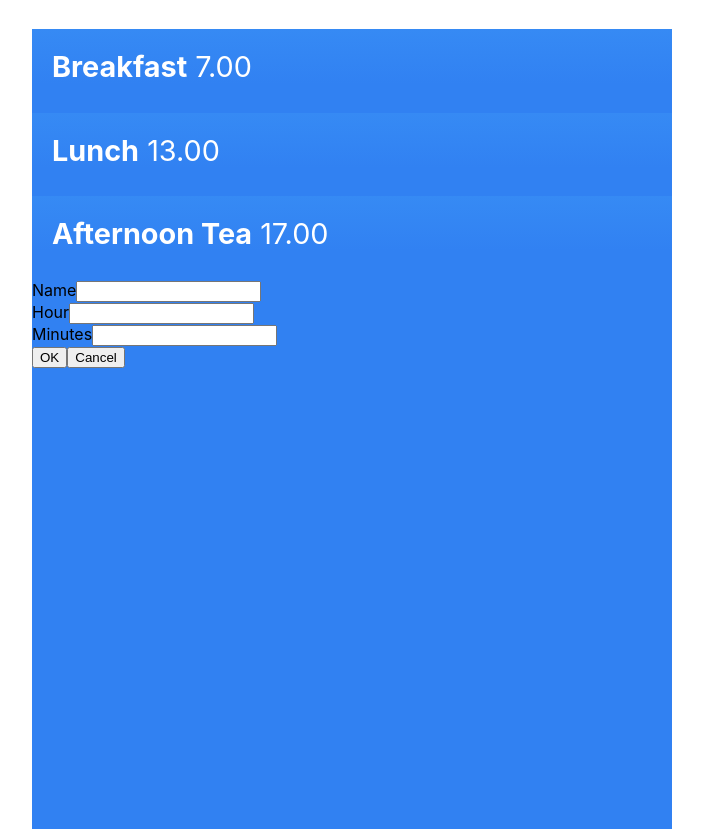
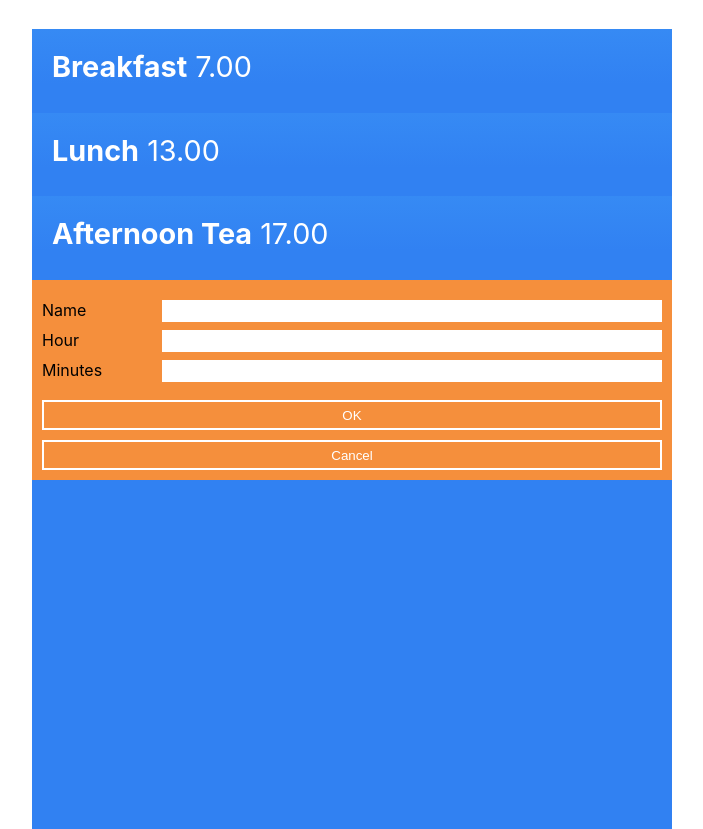
Before and after one commit to dariusz75/react-pl, a React (Create React App) app: page / in a window 1280 px wide. Shown: the whole page, without its empty margins (288-991 px from the left). Built offline with nearby package versions, Linux system fonts and the light colour scheme.

Commit message:
styling added

```diff
--- a/src/Countdown.jsx
+++ b/src/Countdown.jsx
@@ -4,7 +4,7 @@ import propTypes from 'prop-types';
 import './Countdown.css';
 
 const Countdown = (props) => (
-  <p class="countdown"><strong>{props.name}</strong> {props.time}</p>
+  <p className="countdown"><strong>{props.name}</strong> {props.time}</p>
 );
 
 Countdown.propTypes = {
--- /dev/null
+++ b/src/EditEvent.css
@@ -0,0 +1,29 @@
+.edit-event {
+  padding: 10px;
+  background-color: #f58f3c;
+}
+
+.edit-event__input-group {
+  margin-top: 10px;
+}
+
+.edit-event__input-group__label {
+
+}
+
+.edit-event__input-group__input {
+  width: 80%;
+  height: 20px;
+  float: right;
+  border: none;
+}
+
+.edit-event__input-group__button {
+  margin-top: 10px;
+  width: 100%;
+  height: 30px;
+  border: 2px solid #fff;
+  background: none;
+  color: #fff;
+  cursor: pointer;
+}
--- a/src/EditEvent.jsx
+++ b/src/EditEvent.jsx
@@ -1,22 +1,26 @@
 import React from 'react';
+
+import './EditEvent.css';
 
 const EditEvent = () => {
 
   return <div className="edit-event">
     <div className="edit-event__input-group">
-      <label htmlFor="name">Name</label>
-      <input id="name" type="text" name="name" />
+      <label className="edit-event__input-group__label" htmlFor="name">Name</label>
+      <input id="name" className="edit-event__input-group__input" type="text" name="name" />
     </div>
     <div className="edit-event__input-group">
-      <label htmlFor="hour">Hour</label>
-      <input id="hour" type="tel" name="hour" />
+      <label className="edit-event__input-group__label" htmlFor="hour">Hour</label>
+      <input id="hour" className="edit-event__input-group__input" type="tel" name="hour" />
     </div>
     <div className="edit-event__input-group">
-      <label htmlFor="minutes">Minutes</label>
-      <input id="minutes" type="tel" name="minutes" />
+      <label className="edit-event__input-group__label" htmlFor="minutes">Minutes</label>
+      <input id="minutes" className="edit-event__input-group__input" type="tel" name="minutes" />
     </div>
-    <button>OK</button>
-    <button>Cancel</button>
+    <div className="edit-event__input-group">
+      <button className="edit-event__input-group__button">OK</button>
+      <button className="edit-event__input-group__button">Cancel</button>
+    </div>
   </div>;
 };
 
```
